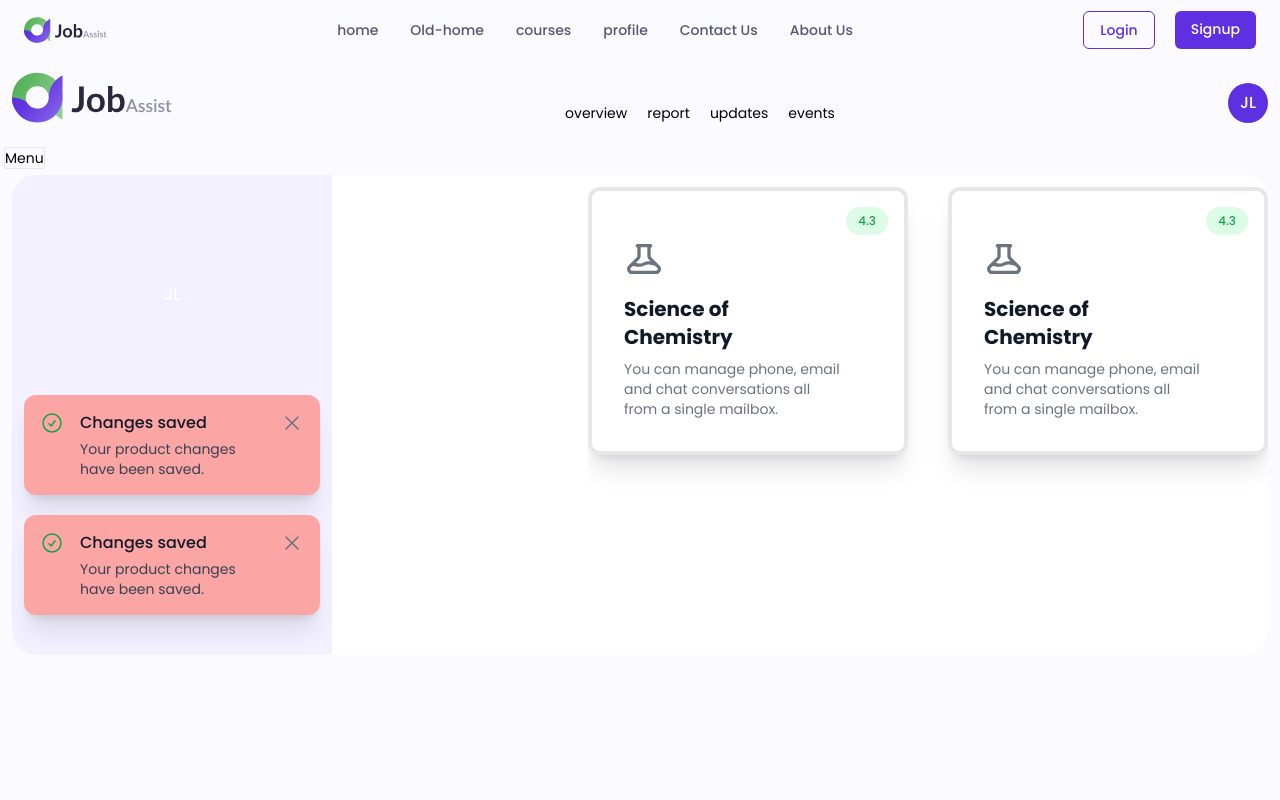
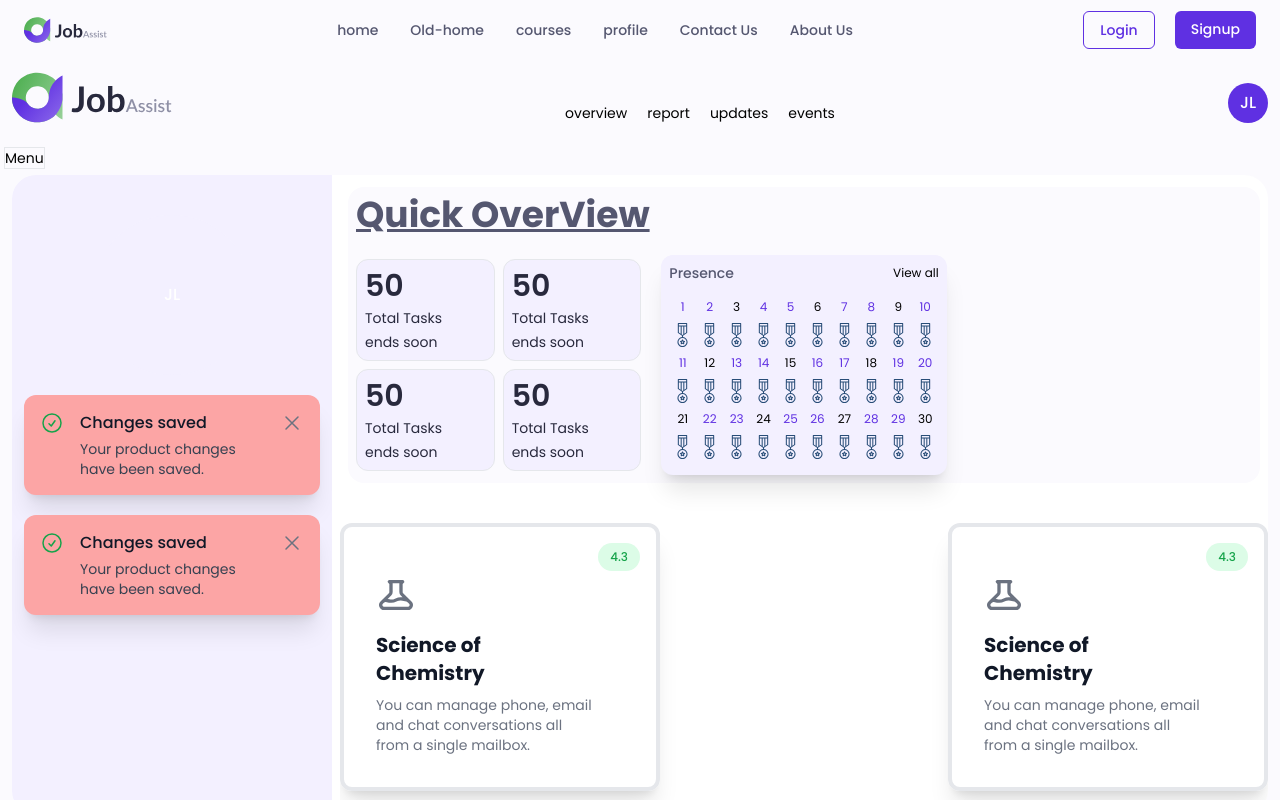
Before and after one commit to hammas-19/knowgistic, a Nuxt app: page /userDashboard/1 in a window 1280 px wide. Shown: the top 800 px of the page. Built offline with nearby package versions, Linux system fonts and the light colour scheme.

Commit message:
style: Designed components for user Dashboard

```diff
--- /dev/null
+++ b/components/user/stats.vue
@@ -0,0 +1,19 @@
+<template>
+    <div class="grid grid-cols-2 grid-rows-2 gap-2">
+
+        <div v-for="items in 4" class="flex flex-col gap-1 border rounded-xl md:p-2 p-1 text-ebonyClay md:text-sm text-xs hover:text-white bg-whiteLilac hover:bg-purplHeart transition-all duration-300">
+
+            <h3 class="md:text-3xl text-xl font-semibold">
+                50
+            </h3>
+            <span>
+                Total Tasks
+            </span>
+            <span>
+                ends soon
+            </span>
+
+        </div>
+
+    </div>
+</template>
--- a/pages/userDashboard/[slug].vue
+++ b/pages/userDashboard/[slug].vue
@@ -21,14 +21,14 @@
     <div class="bg-selago">
 
         <!-- Header -->
-        <section
-            class="relative max-w-7xl mx-auto p-3">
+        <section class="relative max-w-7xl mx-auto p-3">
 
             <span @click="showNav = !showNav" class="cursor-pointer block md:hidden absolute right-2 top-2 text-purplHeart">
                 Show/Hide
             </span>
 
-            <div class="flex md:flex-row flex-col justify-between gap-3 md:items-end items-center" :class="{'hidden': !showNav}">
+            <div class="flex md:flex-row flex-col justify-between gap-3 md:items-end items-center"
+                :class="{ 'hidden': !showNav }">
                 <NuxtLink to="/">
                     <img src="/Logo.svg" class="w-40" alt="Logo">
                 </NuxtLink>
@@ -48,7 +48,7 @@
         <section class="relative max-w-7xl mx-auto py-10 px-3 h-screen">
             <span @click="show = !show" class="text-sm border absolute left-1 top-3 cursor-pointer">Menu</span>
 
-            <div class="flex gap-2 justify-between md:rounded-3xl rounded-md overflow-hidden bg-white">
+            <div class="flex gap-2  md:rounded-3xl rounded-md overflow-hidden bg-white ">
 
                 <!-- Side Navigation -->
                 <div v-if="show" class="bg-whiteLilac w-full max-w-xs max-h-[calc(100vh-160px)] overflow-y-scroll window "
@@ -56,15 +56,53 @@
 
                     <div class="flex flex-col gap-5 py-10 px-3 ">
 
-                        <UserAvatar class="self-center h-40 w-40 bg-whiteLilac"/>
-                        <UserProfileBadge v-for="items in 2"/>
+                        <UserAvatar class="self-center h-40 w-40 bg-whiteLilac" />
+                        <UserProfileBadge v-for="items in 2" />
                     </div>
 
                 </div>
 
                 <!-- content -->
-                <div class="flex flex-wrap gap-10 justify-center w-fit max-h-[calc(100vh-160px)] overflow-y-scroll window py-3">
-                    <CourseCard v-for="items in 2"/>
+                <div class="flex flex-wrap gap-10  max-h-[calc(100vh-160px)] overflow-y-scroll window py-3 w-full">
+
+                    <!-- Quick OverView -->
+                    <div class="p-2 w-full bg-selago mx-2 rounded-2xl">
+
+                        <h1 class="text-4xl text-comet pb-5 font-bold underline">Quick OverView</h1>
+                        <div class="grid grid-cols-3 gap-5 items-center">
+
+                            <div class="">
+                                <UserStats />
+                            </div>
+
+                            <!-- calender -->
+                            <div
+                                class="flex flex-col md:gap-4 gap-[2px] justify-between items-center rounded-xl p-2 bg-whiteLilac shadow-xl ">
+
+                                <div class="flex justify-between w-full items-center">
+                                    <h1 class="text-comet text-sm font-medium">Presence</h1>
+                                    <span class="text-xs">View all</span>
+                                </div>
+
+                                <div class="grid grid-cols-10 w-full">
+                                    <span v-for="items in 30" :class="{ 'text-purplHeart': items % 0.75 }"
+                                        class="flex flex-col items-center text-xs hover:shadow-md rounded-md transition-all">
+                                        <span>
+                                            {{ items }}
+                                        </span>
+                                        <img src="/images/index_v2/icons/medal.svg" class="md:w-10 w-8 md:h-10 h-8" alt="">
+                                    </span>
+                                </div>
+
+                            </div>
+
+                        </div>
+
+                    </div>
+                    <div class="flex gap-3 flex-wrap w-full justify-between">
+                        <CourseCard v-for="items in 8" />
+                    </div>
+
                 </div>
 
             </div>
```
